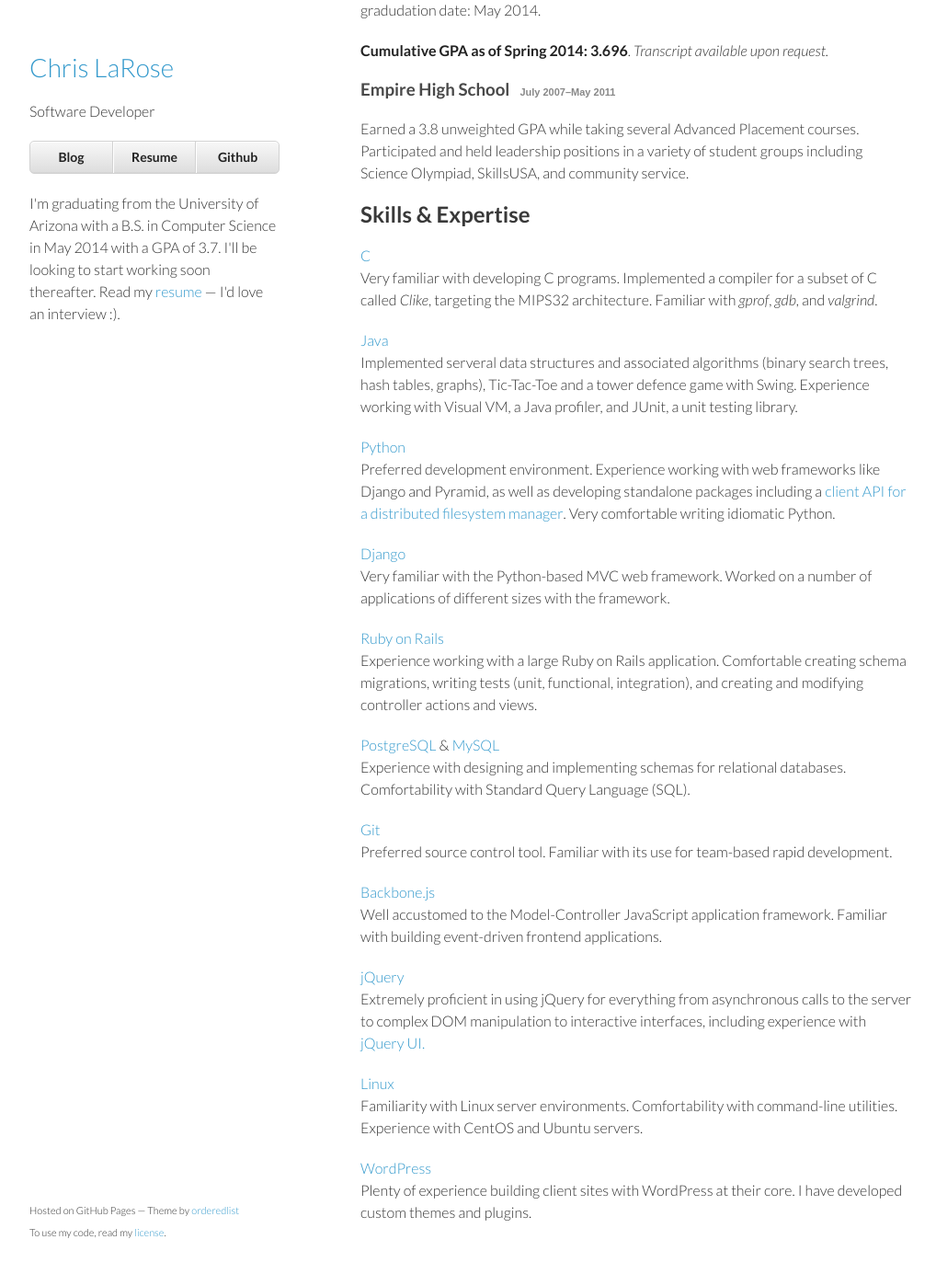
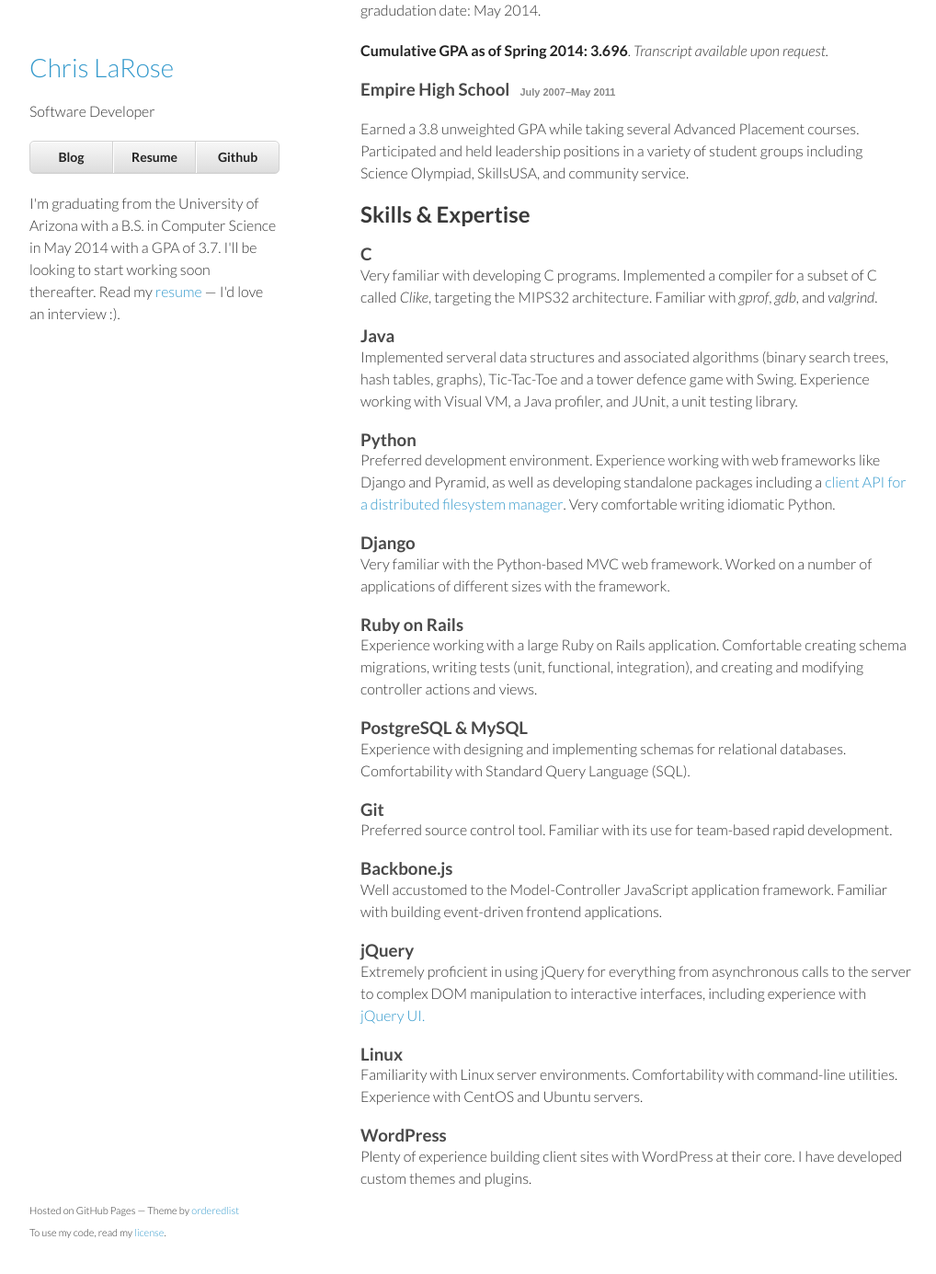
Before and after one commit to cjlarose/cjlarose.github.io, a Jekyll site: the page built from resume/index.html, in a window 1280 px wide and 1400 px high, scrolled down 1267 px. Shown: the top 1385 px of the window at 92% size, without its empty margins (128-1146 px from the left). Built offline with Jekyll 4.4.1, drawn with Linux system fonts in a browser that asks for light colours; comment, search, counter and statistics services are not loaded; after the commit the page ends 2630 px from its top, so only the background shows below that.

Commit message:
Removed links from resume

```diff
--- a/resume/index.html
+++ b/resume/index.html
@@ -122,13 +122,13 @@ head_elements: |
 
  <ul>
    <li>
-    <a href="http://www.gnu.org/software/gnu-c-manual/gnu-c-manual.html">C</a>
+    <h3>C</h3>
 
     <p>Very familiar with developing C programs. Implemented a compiler for a subset of C called <em>Clike</em>, targeting the MIPS32 architecture. Familiar with <em>gprof</em>, <em>gdb</em>, and <em>valgrind</em>.</p>
    </li>
 
    <li>
-     <a href="http://www.oracle.com/technetwork/java/index.html">Java</a>
+     <h3>Java</h3>
 
      <p>Implemented serveral data structures and associated algorithms (binary search trees, hash tables, graphs),
      Tic-Tac-Toe and a tower defence game with Swing. Experience working with
@@ -137,7 +137,7 @@ head_elements: |
    </li>
 
    <li>
-     <a href="http://www.python.org/">Python</a>
+     <h3>Python</h3>
 
      <p>Preferred development environment. Experience working with web
      frameworks like Django and Pyramid, as well as developing standalone
@@ -148,7 +148,7 @@ head_elements: |
    </li>
 
    <li class="print-hidden">
-     <a href="https://www.djangoproject.com/">Django</a>
+     <h3>Django</h3>
 
      <p>Very familiar with the Python-based MVC web framework. Worked on a number of
      applications of different sizes with the framework.</p>
@@ -156,7 +156,7 @@ head_elements: |
 
 
    <li>
-     <a href="http://rubyonrails.org/">Ruby on Rails</a>
+     <h3>Ruby on Rails</h3>
 
      <p>Experience working with a large Ruby on Rails application. Comfortable
      creating schema migrations, writing tests (unit, functional, integration),
@@ -194,14 +193,14 @@ head_elements: |
    </li>
 
    <li>
-     <a href="https://www.kernel.org/">Linux</a>
+     <h3>Linux</h3>
 
      <p>Familiarity with Linux server environments. Comfortability with command-line
      utilities. Experience with CentOS and Ubuntu servers.</p>
    </li>
 
    <li class="print-hidden">
-     <a href="http://wordpress.org/">WordPress</a>
+     <h3>WordPress</h3>
 
      <p>Plenty of experience building client sites with WordPress at their core. I have
      developed custom themes and plugins.</p>
--- a/stylesheets/site.css
+++ b/stylesheets/site.css
@@ -37,6 +37,10 @@ body.resume #content ul {
 
 body.resume #content li {
     list-style: none;
+}
+
+#skills h3 {
+    margin: 0;
 }
 
 .print-visible {
```
Also changed, not shown: other parts of resume/index.html (+4 -5 lines).
